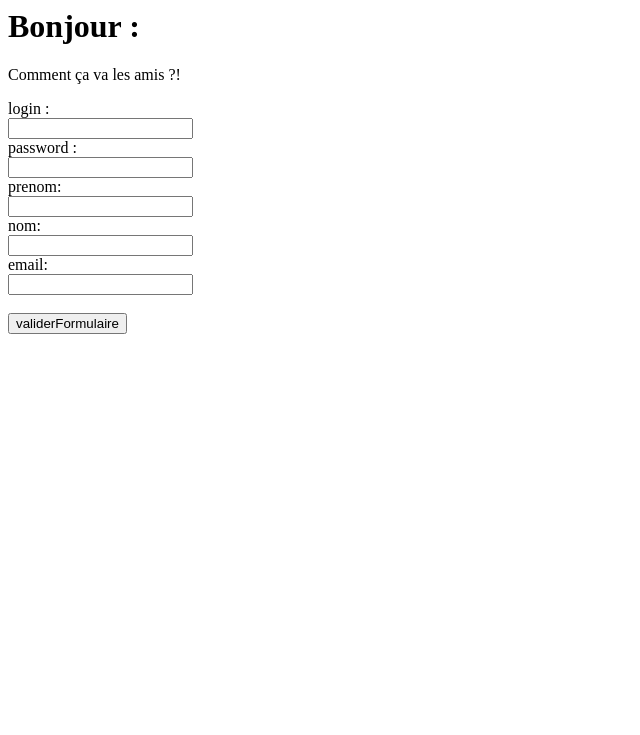
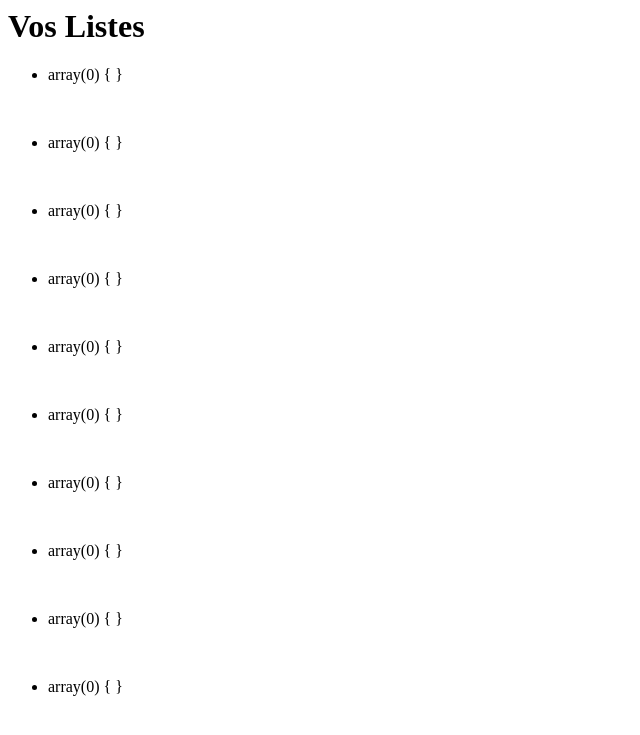
Before and after one commit to HugoCom/ToDoList, a PHP site: page / in a window 1280 px wide. Shown: the top 735 px of the page, without its empty margins (0-640 px from the left). Run offline with PHP 8.4, Linux system fonts and the light colour scheme; data that the repository does not hold is empty.

Commit message:
~ Gateway

```diff
--- a/controleur/Controleur.php
+++ b/controleur/Controleur.php
@@ -5,7 +5,6 @@
  * Date: 23/11/17
  * Time: 14:46
  */
-
     class Controleur {
 
     function __construct()
@@ -48,6 +47,8 @@
 
     function Reinit(){
         global $rep,$vues;
+        $t = new ListTaskGateway(new Connection("mysql:host=localhost;dbname=dbhucombe","hucombe","hucombe"));
+        $TVues=$t->select();
         require ($rep.$vues['Accueil']);
     }
 
--- a/modele/ListTaskGateway.php
+++ b/modele/ListTaskGateway.php
@@ -1,7 +1,7 @@
 <?php
 include_once("modele/ListTask.php");
 
-class UserGateway
+class ListTaskGateway
 {
     private $con;
 
@@ -10,33 +10,29 @@ class UserGateway
         $this->con = $con;
     }
 
-    public function insert($nom,$prenom,$ddn,$email) {
-        $query='INSERT INTO Utilisateur (Nom,Prenom,DDN,Email) VALUES (?,?,?,?)';
-
+    public function insert($name,$date) {
+        $query='INSERT INTO ListTask (name,date) VALUES (?,?)';
         $stmt=$this->con->prepare($query);
-        $stmt->bindValue(1,$nom, PDO::PARAM_STR);
-        $stmt->bindValue(2,$prenom, PDO::PARAM_STR);
-        $stmt->bindValue(3,$ddn, PDO::PARAM_STR);
-        $stmt->bindValue(4,$email, PDO::PARAM_STR);
+        $stmt->bindValue(1,$name, PDO::PARAM_STR);
+        $stmt->bindValue(2,$date, PDO::PARAM_STR);
         $stmt->execute();
     }
-    public function select($arg){
-        $query='SELECT * FROM Utilisateur WHERE ID=?';
+    public function select() {
+        $query='SELECT * FROM ListTask';
+        $tab=array();
+        $stmt=$this->con->prepare($query);
+        $stmt->execute();
+        $result=$stmt->fetchAll();
+        foreach($result as $row) {
+            $tab[] = new ListTask($row['ID'], $row['name'], $row['date']);
+        }
+        return $tab;
+    }
+    public function delete($arg){
+        //TODO : foreach pour supprimer les tâches avant la liste
+        $query='DELETE FROM ListTask WHERE ID=?';
         $stmt=$this->con->prepare($query);
         $stmt->bindValue(1,$arg,PDO::PARAM_INT);
         $stmt->execute();
-        $result=$stmt->fetchAll();
-        foreach($result as $row) {
-            $tab[] = new Personne($row[1], $row[2], $row[3], $row[4]);
-        }
-        return $tab;
-    }
-    public function update($id,$nom) {
-        $query = 'UPDATE Utilisateur SET Nom=? WHERE ID=?';
-        $stmt = $this->con->prepare($query);
-        $stmt->bindValue(1,$nom, PDO::PARAM_STR);
-        $stmt->bindValue(2, $id, PDO::PARAM_INT);
-        $stmt->execute();
-
     }
 }
--- a/vue/Accueil.php
+++ b/vue/Accueil.php
@@ -1,29 +1,22 @@
 <html>
     <head>
-        <title>Accueil !</title>
+        <title>ToDo List </title>
     </head>
 
     <body>
-        <h1>Bonjour :</h1>
-        <p>Comment ça va les amis ?!</p>
+        <h1> Vos Listes </h1>
 
-        <form method=GET action="index.php">
-            login :<br>
-            <input type="text" name="login" id="login">
-            <br>
-            password :<br>
-            <input type="text" name="password" id="password">
-            <br>
-            prenom:<br>
-            <input type="text" name="prenom" id="prenom">
-            <br>
-            nom:<br>
-            <input type="text" name="nom" id="nom">
-            <br>
-            email:<br>
-            <input type="text" name="email" id="email">
-            <br><br>
-            <input type="submit" name=action value="validerFormulaire">
-        </form>
+        <?php
+            for ($i = 1; $i <= 10; $i++) {
+                echo "<ul>";
+                for ($j = 1; $j<= 1; $j++) {
+                    echo "<li>";
+                    echo var_dump($TVues);
+                    echo "</li>";
+                }
+                echo "</ul>";
+                echo "<br>";
+            }
+        ?>
     </body>
 </html>
```
Also changed, not shown: modele/TaskGateway.php (+12 -14 lines), modele/UserGateway.php (+3 -11 lines).
